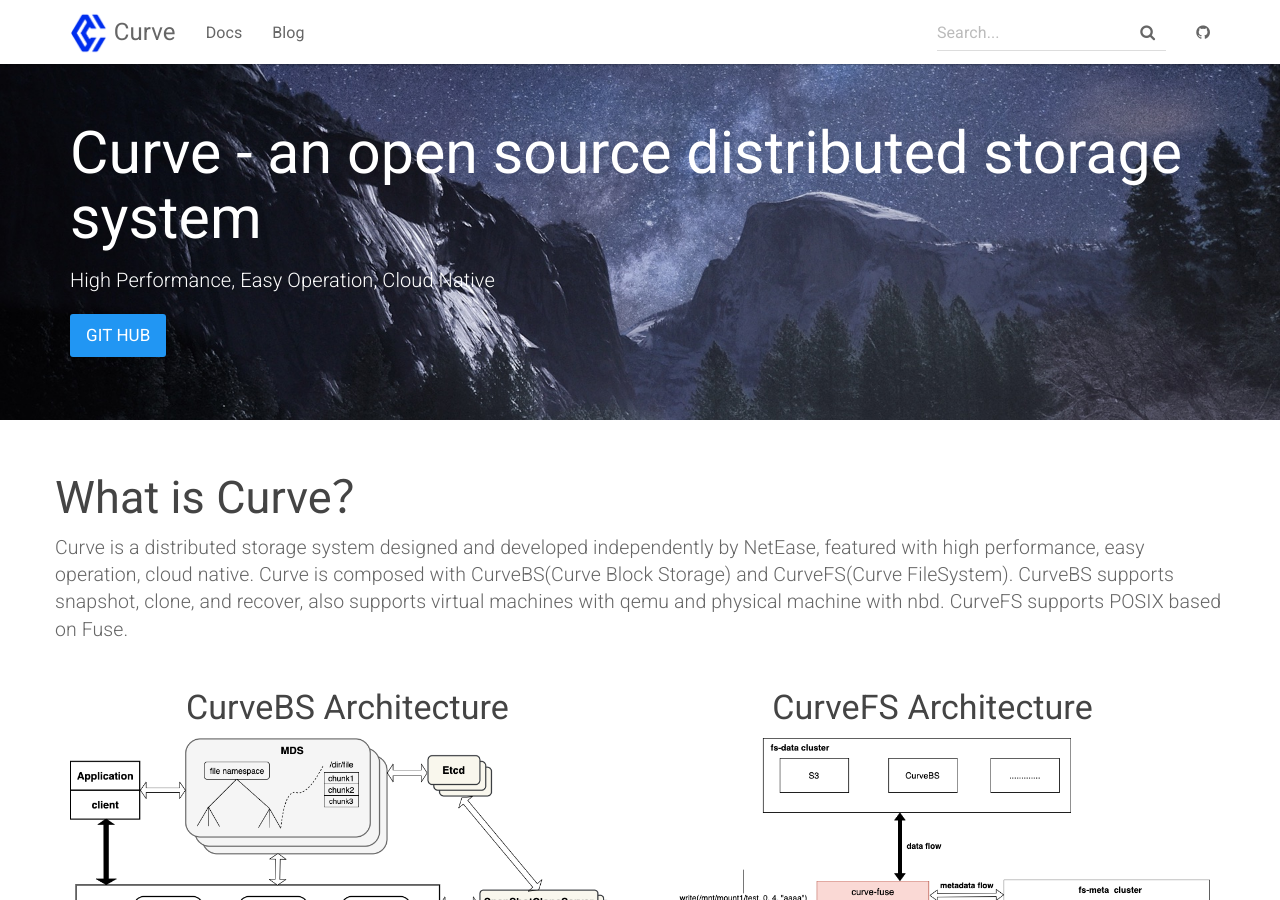
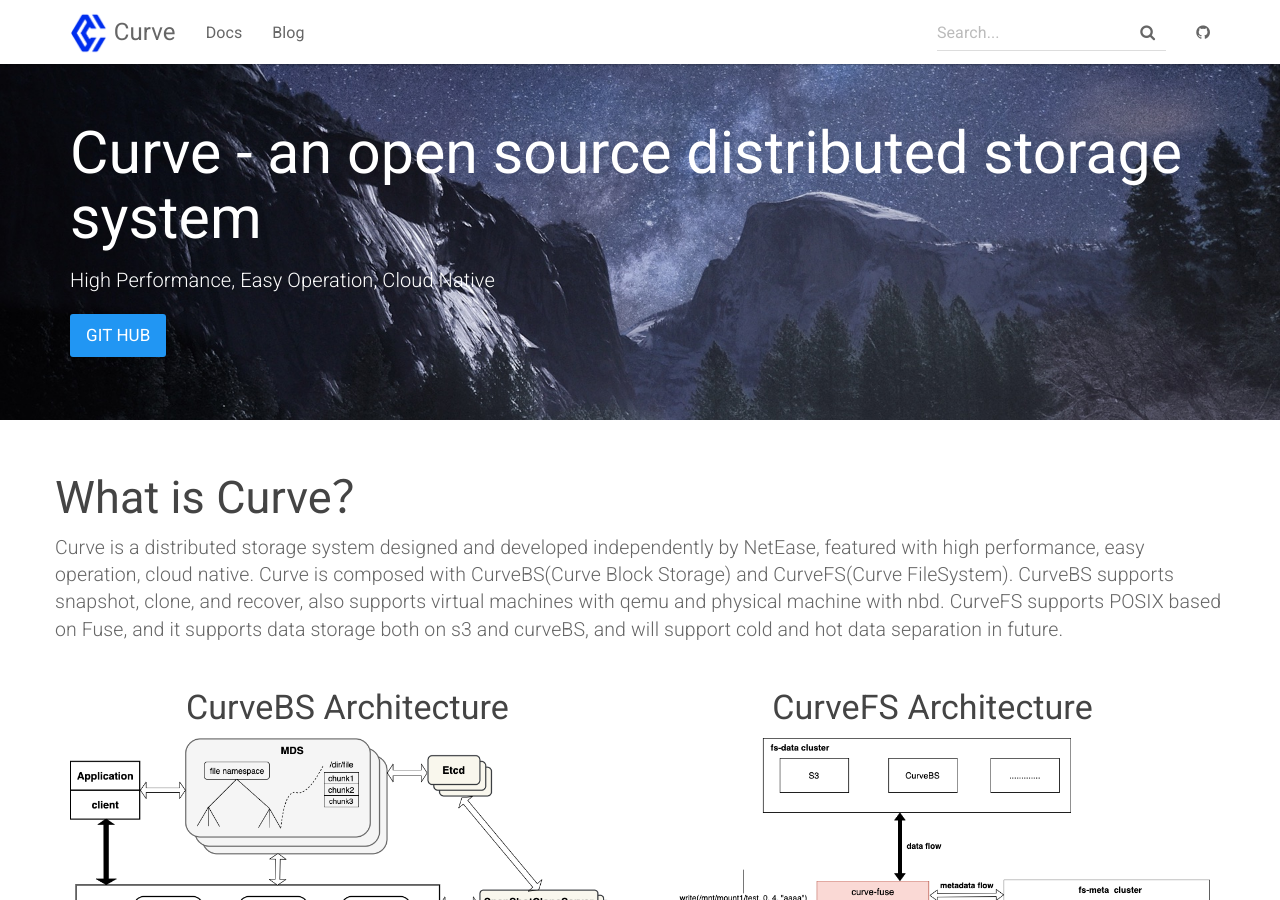
Before and after one commit to opencurve/homepage, a Jekyll site: the page built from index.html, in a window 1280 px wide and 900 px high. Built offline with Jekyll 4.4.1, drawn with Linux system fonts in a browser that asks for light colours.

Commit message:
Update index.html

```diff
--- a/index.html
+++ b/index.html
@@ -13,7 +13,7 @@
 <div class="container">
     <div class="row">
        <h2 class="header-light regular-pad">What is Curve？</h2>
-       <p class="lead">Curve is a distributed storage system designed and developed independently by NetEase, featured with high performance, easy operation, cloud native. Curve is composed with CurveBS(Curve Block Storage) and CurveFS(Curve FileSystem). CurveBS supports snapshot, clone, and recover, also supports virtual machines with qemu and physical machine with nbd. CurveFS supports POSIX based on Fuse.</p>
+       <p class="lead">Curve is a distributed storage system designed and developed independently by NetEase, featured with high performance, easy operation, cloud native. Curve is composed with CurveBS(Curve Block Storage) and CurveFS(Curve FileSystem). CurveBS supports snapshot, clone, and recover, also supports virtual machines with qemu and physical machine with nbd. CurveFS supports POSIX based on Fuse, and it supports data storage both on s3 and curveBS, and will support cold and hot data separation in future.</p>
     </div>
     <div class="row">
         <div class="col-sm-6 text-center">
```
